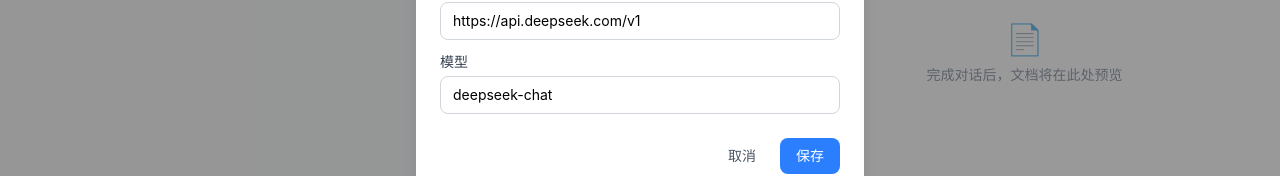
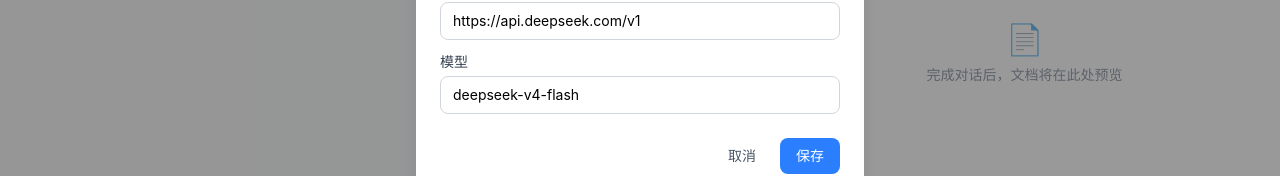
Before and after one commit to joyfish666/PlanSeed, a React (Vite) app: page / in a window 1280 px wide. Both pictures are taken after a click on the button "设置". Shown: the part 383-559 px from the top of the page. Built offline with nearby package versions, Linux system fonts and the light colour scheme.

Commit message:
fix: first message now shows project type options; default model to deepseek-v4-flash
- Welcome message includes numbered options in extractOptions-compatible format
- Default model changed from deepseek-chat to deepseek-v4-flash

```diff
--- a/src/App.tsx
+++ b/src/App.tsx
@@ -21,7 +21,7 @@
       setCurrentStep('project_type');
       addMessage(
         'assistant',
-        '你好！我是 PlanSeed，你的项目规划向导。\n\n我会通过几个简单的问题，帮你把脑海中的想法整理成一份清晰的项目规划文档。整个过程大概需要 5-10 分钟。\n\n首先，你想做什么类型的应用？',
+        '你好！我是 PlanSeed，你的项目规划向导。\n\n我会通过几个简单的问题，帮你把脑海中的想法整理成一份清晰的项目规划文档。整个过程大概需要 5-10 分钟。\n\n首先，你想做什么类型的应用？\n\n1. **日历应用** — 日程管理与提醒\n2. **博客平台** — 内容创作与发布\n3. **电商商城** — 在线购物与交易\n4. **待办事项** — 任务管理与追踪\n5. **自定义** — 描述你的想法',
       );
     }
   }, [apiKey]);
--- a/src/components/common/SettingsModal.tsx
+++ b/src/components/common/SettingsModal.tsx
@@ -61,7 +61,7 @@
               type="text"
               value={mdl}
               onChange={(e) => setMdl(e.target.value)}
-              placeholder="deepseek-chat"
+              placeholder="deepseek-v4-flash"
               className="w-full border border-gray-300 rounded-lg px-3 py-2 text-sm focus:outline-none focus:border-blue-500"
             />
           </div>
--- a/src/stores/useAppStore.ts
+++ b/src/stores/useAppStore.ts
@@ -44,7 +44,7 @@
   isGenerating: false,
   apiKey: '',
   apiEndpoint: 'https://api.deepseek.com/v1',
-  model: 'deepseek-chat',
+  model: 'deepseek-v4-flash',
 
   addMessage: (role, content, type = 'text') => {
     const message: Message = {
@@ -176,7 +176,7 @@
   loadConfig: () => {
     const apiKey = localStorage.getItem('planseed_api_key') || '';
     const apiEndpoint = localStorage.getItem('planseed_api_endpoint') || 'https://api.deepseek.com/v1';
-    const model = localStorage.getItem('planseed_model') || 'deepseek-chat';
+    const model = localStorage.getItem('planseed_model') || 'deepseek-v4-flash';
     set({ apiKey, apiEndpoint, model });
   },
 }));
```
